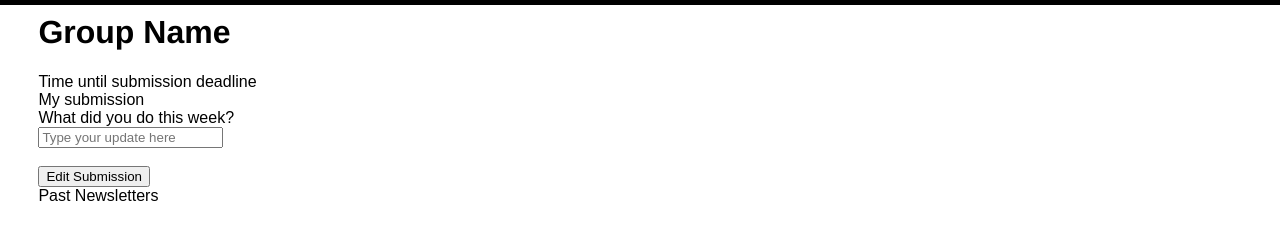
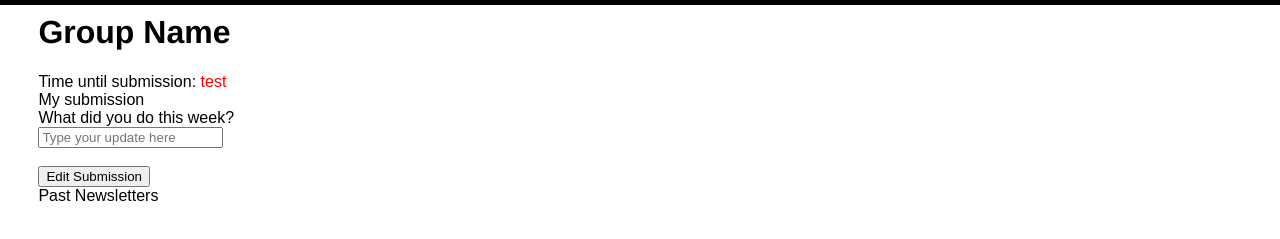
Before and after one commit to wongbernice/newsletter, a plain HTML site: page group_page.html in a window 1280 px wide. Shown: the part 65-304 px from the top of the page. Drawn offline with Linux system fonts and the light colour scheme; a web font is replaced by a local one.

Commit message:
Added timer to group submission page

```diff
--- a/group_page.html
+++ b/group_page.html
@@ -28,8 +28,14 @@
 				<li><a href="dash.html" id="logout-link">Log out</a></li>
 			</ul>
 		</div>
+
         <h1>Group Name</h1>
-        <div> Time until submission deadline</div>
+
+        <div class="submission-timer">
+			<span>Time until submission:</span>
+			<span id="submission-deadline">test</span>
+		</div>
+
         <div>
             My submission
             <div>
--- a/styles.css
+++ b/styles.css
@@ -178,6 +178,10 @@
     background-color: var(--accent-color-darker2);
 }
 
+#submission-deadline{
+	color: red;
+}
+
 /*colors*/
 :root{
     /*main colors*/
```
